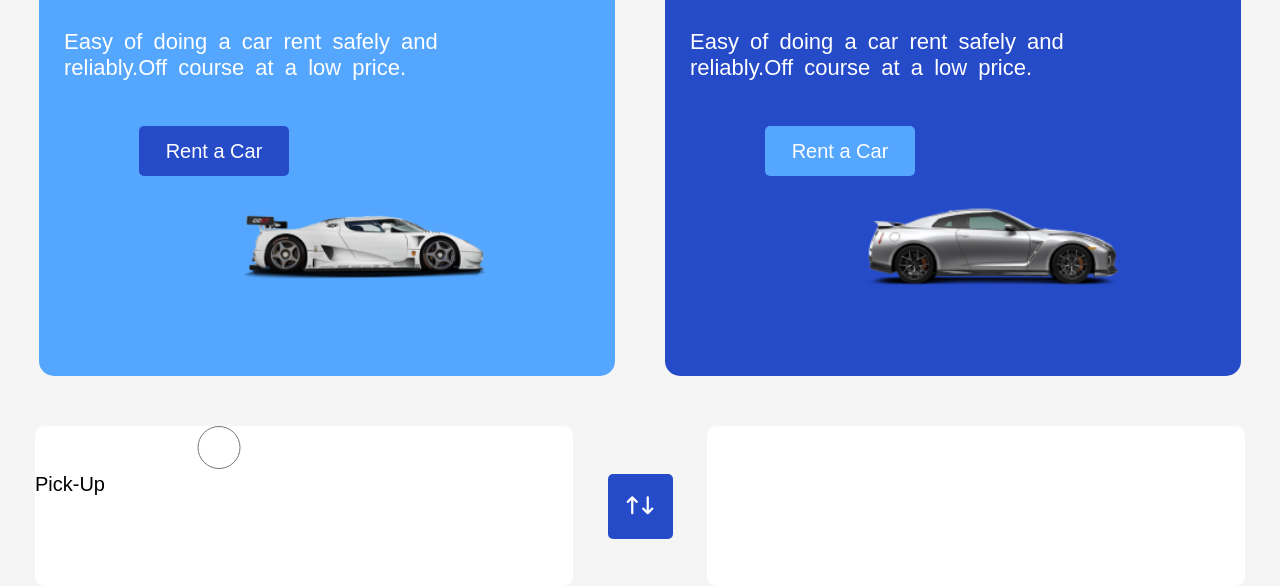
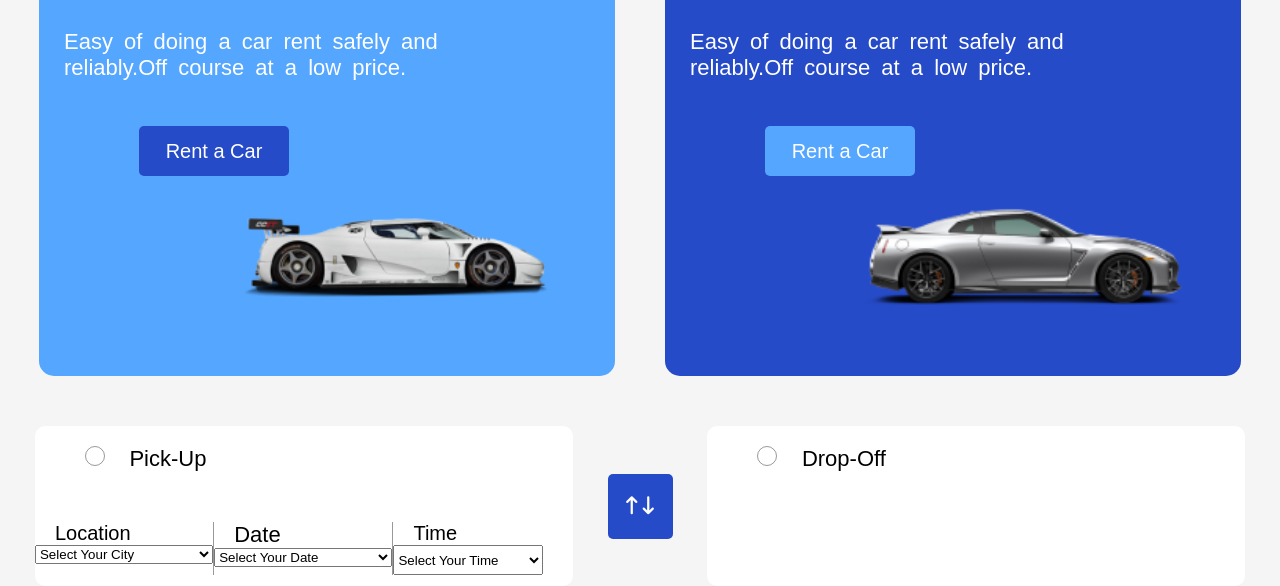
Before and after one commit to Creativementor/Resposive-Website, a plain HTML site: page Pages/Index.html in a window 1280 px wide. Shown: the part 314-900 px from the top of the page. Drawn offline with Linux system fonts and the light colour scheme.

Commit message:
code push
code push

```diff
--- a/Pages/Index.html
+++ b/Pages/Index.html
@@ -89,35 +89,74 @@
 
     -->
 
-
         <div class="parent-div">
-
             <div class="drop-off">
-            <label for="radio">
-                <input type="radio" class="radio-btn">
-                <p class="pick-up">Pick-Up</p>
-            </label>
+                    <div class="radio-box">
+                        <input id="radio" type="radio" name="pick-up" value="radio">
+                        <label for="pick-up">Pick-Up</label>
                     </div>
 
-        <div class="arrows-container">
+                    <div class="selector">
+
+                        <div class="select-1">
+                            <label id="location" for="Location">Location</label>
+                            <select name="Select Your City">
+                                <option value="Select Your City">Select Your City</option>
+                                <option value="Karachi">Karachi</option>
+                                <option value="Islamabad">Islamabad</option>
+                                <option value="Lahore">Lahore</option>
+                                <option value="Multan">Multan</option>
+                                <option value="Peshawar">Peshawar</option>
+                            </select>
+                        </div>
+
+                        <div class="select-2">
+                            <label id="date" for="Date">Date</label>
+                            <select name="Select Your Date">
+                                <option value="Select Your Date">Select Your Date</option>
+                                <option value="21-06-2021">21-06-2020</option>
+                                <option value="22-06-2022">22-06-2021</option>
+                                <option value="23-06-2022">23-06-2022</option>
+                                <option value="24-06-2023">24-06-2023</option>
+                                <option value="25-06-2024">25-06-2024</option>
+                            </select>
+                        </div>
+
+                        <div class="select-3">
+                            <label id="time" for="Time">Time</label>
+                            <select id="select-3" name="Select Your time">
+                                <option value="Select Your Time">Select Your Time</option>
+                                <option value="06:00 Am">06:00 Am</option>
+                                <option value="07:00 Am">07:00 Am</option>
+                                <option value="08:00 Am">08:00 Am</option>
+                                <option value="09:00 Am">09:00 Am</option>
+                                <option value="10:00 Am">10:00 Am</option>
+                            </select>
+                        </div>
+                    </div>
+            </div>
+
+            <div class="arrows-div">
                 <span class="up-arrow">
                     <i class="fa-solid fa-arrow-up-long"></i>
                 </span>
                 <span class="down-arrow">
                     <i class="fa-solid fa-arrow-down-long"></i>
                 </span>
-
             </div>
 
             <div class="drop-down">
-        <!-- <span>
-            <input type="radio" class="radio-btn">
-        </span>
-        <span>
+                <div class="radio_box">
+                    <input id="Radio" type="radio" name="pick-up" value="radio">
+                    <label for="drop-off">Drop-Off</label>
+                </div>
 
-        </span> -->
+                <div class="Selector">
+
+                </div>
             </div>
         </div>
 
+
 </body>
 </html>
--- a/Pages/style.css
+++ b/Pages/style.css
@@ -150,7 +150,7 @@ input {
         align-items: center;
     }
 
-    .morent{
+    .morent {
         font-size: 35px;
         padding-left: 30px;
     }
@@ -180,8 +180,7 @@ input {
     }
 }
 
-@media only screen and (max-width: 549px) and
-(min-width: 320px) {
+@media only screen and (max-width: 549px) and (min-width: 320px) {
     .navbar {
         width: 100%;
         height: 8rem;
@@ -220,10 +219,11 @@ input {
         background-color: white;
     }
 
-    .search-icon{
+    .search-icon {
         font-size: 15px;
     }
-    .slider{
+
+    .slider {
         font-size: 15px;
     }
 
@@ -284,11 +284,11 @@ input {
 .car-div {
     margin-left: 200px;
     margin-top: 30px;
-    width: 20vw;
+    width: 25vw;
 }
 
 .image {
-    width: 20vw;
+    width: 25vw;
 }
 
 .div-two {
@@ -330,7 +330,7 @@ input {
 }
 
 .image-2 {
-    width: 20vw;
+    width: 25vw;
 }
 
 /*
@@ -355,11 +355,11 @@ input {
     }
 
     .car-content {
-        font-size: 18px;
+        font-size: 15px;
     }
 
     .car_content {
-        font-size: 18px;
+        font-size: 15px;
     }
 
     .btn_1 {
@@ -371,13 +371,24 @@ input {
     }
 
     .car-div {
-        margin-top: 50px;
-        margin-left: 150px;
+        margin-top: 70px;
+        margin-left: 80px;
+    }
+
+    .image {
+        width: 30vw;
+        height: 80px;
     }
 
     .car_div {
-        margin-top: 50px;
-        margin-left: 150px;
+        margin-top: 100px;
+        margin-left: 100px;
+    }
+
+    .image-2 {
+        width: 25vw;
+        height: 80px;
+
     }
 
 }
@@ -389,27 +400,27 @@ input {
         width: 80vw;
     }
 
-    .car-heading{
+    .car-heading {
         font-size: 23px;
     }
 
-    .car-content{
+    .car-content {
         font-size: 15px;
     }
 
-    .btn_1{
+    .btn_1 {
         height: 35px;
         width: 100px;
         font-size: 15px;
         margin-top: 10px;
     }
 
-    .car-div{
+    .car-div {
         margin-left: 150px;
         width: 35vw;
     }
 
-    .image{
+    .image {
         width: 35vw;
     }
 
@@ -430,53 +441,135 @@ input {
 
 */
 
-.parent-div{
+.parent-div {
     margin-top: 50px;
+    height: 10rem;
+    width: 100%;
     display: flex;
+    align-items: center;
     justify-content: space-evenly;
 }
 
-.drop-off{
-    background: white;
+.drop-off {
     width: 42vw;
     height: 10rem;
+    background-color: white;
     border-radius: 10px;
 }
 
-.arrows-container{
-    align-self: center;
-    height: 65px;
-    width: 65px;
-    display: flex;
-    justify-content: center;
-    align-items: center;
-    background: #264bc8;
-    border-radius: 5px;
-    gap: 2px;
+.radio-box{
+    margin: 20px 50px;
 }
 
-.up-arrow{
-    color: white;
-    font-size: 18px;
+label{
+    padding-left: 20px;
+    font-size: 22px;
 }
-.down-arrow{
+
+#radio {
+    appearance: none;
+    border-radius: 50%;
+    border: 1px solid rgba(0, 0, 0, 0.4);
+    width: 20px;
+    height: 20px;
+    transition: 0.2s all linear;
+    /* position: relative; */
+}
+
+#radio:checked {
+    border: 6px solid black;
+
+}
+
+.arrows-div {
+    border-radius: 5px;
+    width: 65px;
+    height: 65px;
+    background-color: #264bc8;
+    display: flex;
+    align-items: center;
+    justify-content: center;
+    gap: 3px;
+}
+
+.up-arrow {
     color: white;
     font-size: 18px;
 }
 
-.drop-down{
-    background: white;
+.down-arrow {
+    color: white;
+    font-size: 18px;
+}
+
+.drop-down {
     width: 42vw;
     height: 10rem;
+    background-color: white;
     border-radius: 10px;
 }
 
-.pick-up{
+.radio_box{
+    margin: 20px 50px;
+}
+
+label{
+    padding-left: 20px;
+    font-size: 22px;
+}
+
+#Radio {
+    appearance: none;
+    border-radius: 50%;
+    border: 1px solid rgba(0, 0, 0, 0.4);
+    width: 20px;
+    height: 20px;
+    transition: 0.2s all linear;
+    /* position: relative; */
+}
+
+#Radio:checked {
+    border: 6px solid black;
+
+}
+
+.selector{
+    margin-top: 50px;
+    display: flex;
+}
+
+#location{
     font-size: 20px;
 }
-.radio-btn{
-    font-size: 200px;
+
+.select-1{
+    width: 200px;
+    display: flex;
+    flex-direction: column;
+    border-right: 1px solid rgba(0, 0, 0, 0.4);
 }
+.select-2{
+    width: 200px;
+    display: flex;
+    flex-direction: column;
+    border-right: 1px solid rgba(0, 0, 0, 0.4);
+}
+
+#select-3{
+    height: 30px;
+    width: 150px;
+}
+
+.select-3:nth-last-child(1){
+    width: 200px;
+    border: none;
+}
+
+#time{
+    font-size: 20px;
+}
+
+
 
 /*
 
```
Lines whose indentation alone changed are shown as unchanged.
